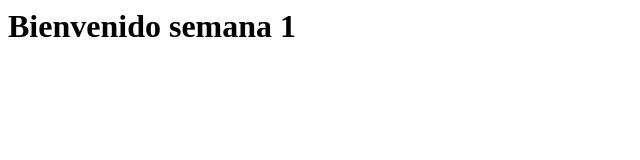
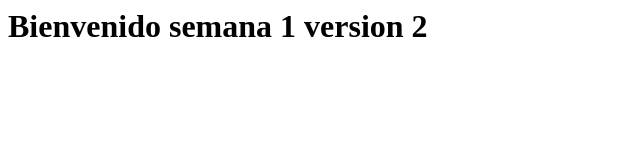
Before and after one commit to RAINER1985/PrimerProyectoGit2, a plain HTML site: page index.html in a window 1280 px wide. Shown: the whole page, without its empty margins (0-640 px from the left). Drawn offline with Linux system fonts and the light colour scheme.

Commit message:
Añadido archivo index.html con contenido modificado 2

```diff
--- a/index.html
+++ b/index.html
@@ -1 +1 @@
-<html><body><h1>Bienvenido semana 1</h1></body></html>
+<html><body><h1>Bienvenido semana 1 version 2</h1></body></html>
```
